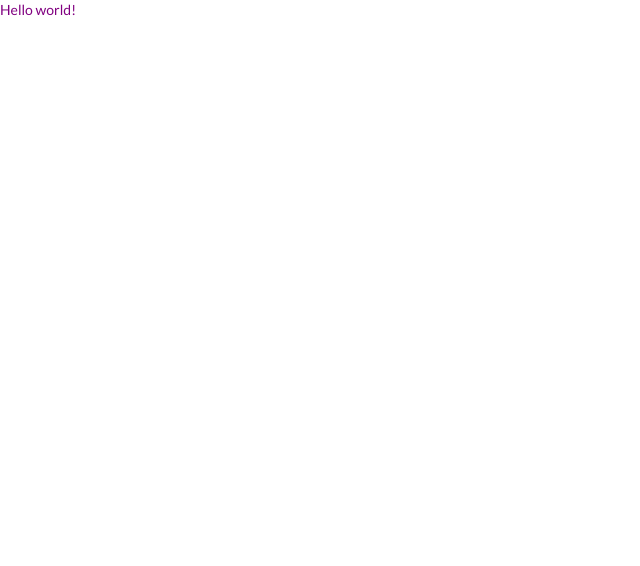
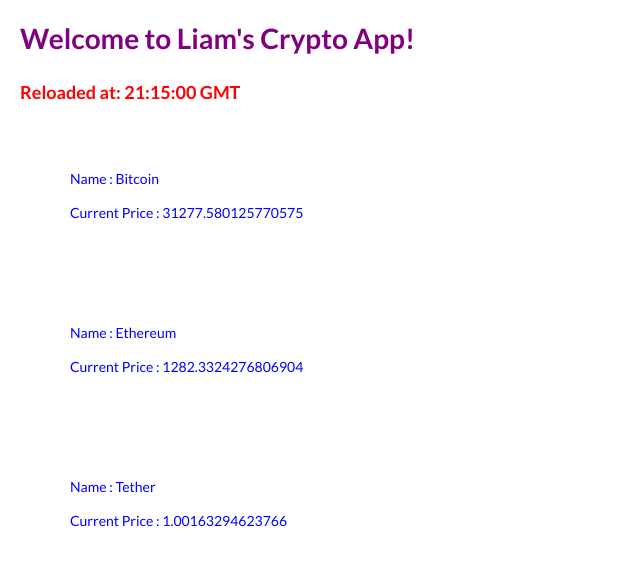
Before and after one commit to murrayl9797/cryptoApp, a React app: page / in a window 1280 px wide. Shown: the top 566 px of the page, without its empty margins (0-640 px from the left). Built offline with nearby package versions, Linux system fonts and the light colour scheme.

Commit message:
Setup React structure and implement basics

```diff
--- a/package.json
+++ b/package.json
@@ -18,6 +18,7 @@
   },
   "homepage": "https://github.com/murrayl9797/kiewitEmployeeApp#readme",
   "dependencies": {
+    "axios": "^0.21.1",
     "react": "^17.0.1",
     "react-dom": "^17.0.1"
   },
--- a/public/index.html
+++ b/public/index.html
@@ -7,6 +7,25 @@
   <meta http-equiv="X-UA-Compatible" content="ie=edge">
   <link rel="stylesheet" href="//cdnjs.cloudflare.com/ajax/libs/semantic-ui/2.2.13/semantic.min.css"/>
   <title>Angle Crypto App</title>
+  <style>
+    body {
+      text-align: left;
+      padding: 20px;
+    }
+
+    h1 {
+      color: purple;
+    }
+
+    h3 {
+      color: red;
+    }
+
+    .coin-square {
+      color: blue;
+      padding: 50px;
+    }
+  </style>
 </head>
 
 <body>
--- a/src/components/App.jsx
+++ b/src/components/App.jsx
@@ -1,13 +1,37 @@
 import React, { useState, useEffect } from 'react';
+import exampledata from '../example-request.json';
+import CoinColumn from './CoinColumn.jsx';
+
+const App = () => {
+  /*********************************************/
+  /******* Initialize State with Hooks *********/
+  /*********************************************/
+  const [cryptoData, updateData] = useState(exampledata.data);
+  const [updatedTime, changeUpdatedTime] = useState(
+    (exampledata.status.timestamp).slice(11, 19)
+  );
 
 
-const App = () => {
+  /*********************************************/
+  /************ Render to DOM ******************/
+  /*********************************************/
+  return (
+    <div className="app">
 
-  return (
-    <div>
-      Hello world!
+      <h1>
+        Welcome to Liam's Crypto App!
+      </h1>
+
+      <h3>
+        Reloaded at: {updatedTime} GMT
+      </h3>
+
+      <CoinColumn
+        data={cryptoData}
+      />
+
     </div>
-  )
+  );
 };
 
 export default App;
--- /dev/null
+++ b/src/components/CoinColumn.jsx
@@ -0,0 +1,18 @@
+import React from 'react';
+import CoinRow from './CoinRow.jsx';
+
+const CoinColumn = ( { data } ) => {
+
+  /*********************************************/
+  /************ Render to DOM ******************/
+  /*********************************************/
+  return (
+    <div className="coin-column">
+      {data.slice(0,3).map((coinObj, ind) => {
+        return <CoinRow key={ind} coinObj={coinObj}/>;
+      })}
+    </div>
+  )
+};
+
+export default CoinColumn;
--- /dev/null
+++ b/src/components/CoinRow.jsx
@@ -0,0 +1,17 @@
+import React from 'react';
+import styles from '../styles.css';
+
+const CoinRow = ( { coinObj } ) => {
+  console.log(`Styles: ${JSON.stringify(styles)}`);
+  /*********************************************/
+  /************ Render to DOM ******************/
+  /*********************************************/
+  return (
+    <div className="coin-square">
+      <p> Name : {coinObj.name} </p>
+      <p> Current Price : {coinObj.quote.USD.price} </p>
+    </div>
+  )
+};
+
+export default CoinRow;
--- /dev/null
+++ b/src/example-request.json
@@ -0,0 +1,121 @@
+{
+    "status": {
+        "timestamp": "2021-01-27T21:15:00.972Z",
+        "error_code": 0,
+        "error_message": null,
+        "elapsed": 18,
+        "credit_count": 1,
+        "notice": null,
+        "total_count": 3971
+    },
+    "data": [
+        {
+            "id": 1,
+            "name": "Bitcoin",
+            "symbol": "BTC",
+            "slug": "bitcoin",
+            "num_market_pairs": 9321,
+            "date_added": "2013-04-28T00:00:00.000Z",
+            "tags": [
+                "mineable",
+                "pow",
+                "sha-256",
+                "store-of-value",
+                "state-channels",
+                "coinbase-ventures-portfolio",
+                "three-arrows-capital-portfolio",
+                "polychain-capital-portfolio"
+            ],
+            "max_supply": 21000000,
+            "circulating_supply": 18612150,
+            "total_supply": 18612150,
+            "platform": null,
+            "cmc_rank": 1,
+            "last_updated": "2021-01-27T21:13:02.000Z",
+            "quote": {
+                "USD": {
+                    "price": 31277.580125770575,
+                    "volume_24h": 61207830632.14222,
+                    "percent_change_1h": 2.50950748,
+                    "percent_change_24h": -3.4483274,
+                    "percent_change_7d": -10.86862835,
+                    "percent_change_30d": 15.95129199,
+                    "market_cap": 582143012937.8608,
+                    "last_updated": "2021-01-27T21:13:02.000Z"
+                }
+            }
+        },
+        {
+            "id": 1027,
+            "name": "Ethereum",
+            "symbol": "ETH",
+            "slug": "ethereum",
+            "num_market_pairs": 5666,
+            "date_added": "2015-08-07T00:00:00.000Z",
+            "tags": [
+                "mineable",
+                "pow",
+                "smart-contracts",
+                "coinbase-ventures-portfolio",
+                "three-arrows-capital-portfolio",
+                "polychain-capital-portfolio"
+            ],
+            "max_supply": null,
+            "circulating_supply": 114428216.1865,
+            "total_supply": 114428216.1865,
+            "platform": null,
+            "cmc_rank": 2,
+            "last_updated": "2021-01-27T21:13:02.000Z",
+            "quote": {
+                "USD": {
+                    "price": 1282.3324276806904,
+                    "volume_24h": 38838064533.79509,
+                    "percent_change_1h": 1.7576759,
+                    "percent_change_24h": -5.61915956,
+                    "percent_change_7d": -4.47749366,
+                    "percent_change_30d": 72.54283965,
+                    "market_cap": 146735012257.6054,
+                    "last_updated": "2021-01-27T21:13:02.000Z"
+                }
+            }
+        },
+        {
+            "id": 825,
+            "name": "Tether",
+            "symbol": "USDT",
+            "slug": "tether",
+            "num_market_pairs": 9970,
+            "date_added": "2015-02-25T00:00:00.000Z",
+            "tags": [
+                "store-of-value",
+                "payments",
+                "stablecoin",
+                "stablecoin-asset-backed"
+            ],
+            "max_supply": null,
+            "circulating_supply": 25196886298.285553,
+            "total_supply": 25910299178.627888,
+            "platform": {
+                "id": 1027,
+                "name": "Ethereum",
+                "symbol": "ETH",
+                "slug": "ethereum",
+                "token_address": "0xdac17f958d2ee523a2206206994597c13d831ec7"
+            },
+            "cmc_rank": 3,
+            "last_updated": "2021-01-27T21:13:07.000Z",
+            "quote": {
+                "USD": {
+                    "price": 1.00163294623766,
+                    "volume_24h": 103228321174.03766,
+                    "percent_change_1h": 0.04234017,
+                    "percent_change_24h": 0.05699079,
+                    "percent_change_7d": 0.11705723,
+                    "percent_change_30d": 0.29516673,
+                    "market_cap": 25238031458.967087,
+                    "last_updated": "2021-01-27T21:13:07.000Z"
+                }
+            }
+        }
+    ]
+}
--- a/src/styles.css
+++ b/src/styles.css
@@ -1,3 +1,12 @@
+/* Moved styling to index.html
 body {
-  color: purple;
+  color: red;
+  text-align: left;
+  padding: 20px;
 }
+
+.coin-row {
+  color: blue;
+  padding: 50px;
+}
+*/
--- a/webpack.config.js
+++ b/webpack.config.js
@@ -32,7 +32,7 @@
             loader: 'css-loader',
             options: {
               modules: true,
-              // localsConvention: 'camelCase', this breaks it for some reason
+              // localsConvention: 'camelCase',
               sourceMap: true
             }
           }
```
